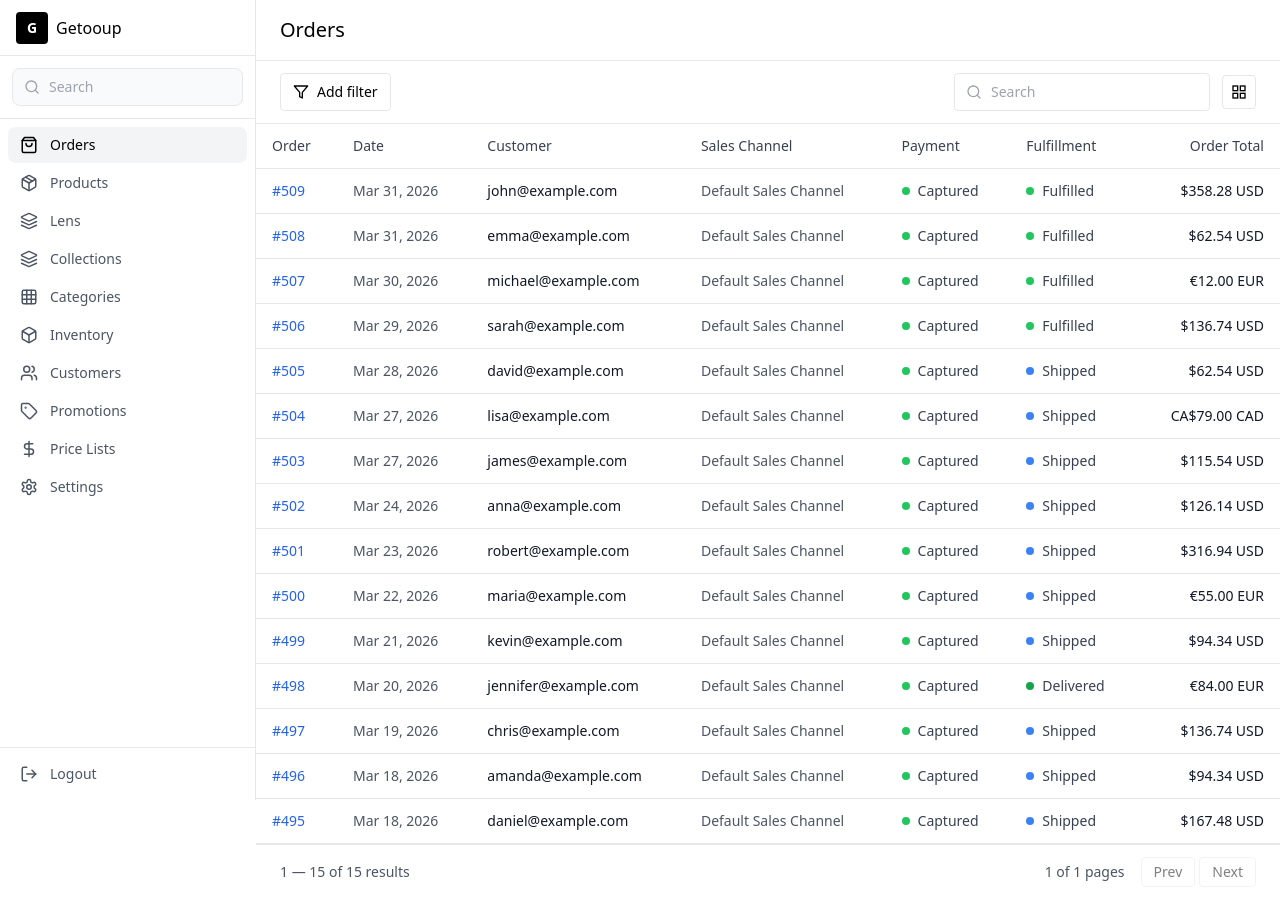
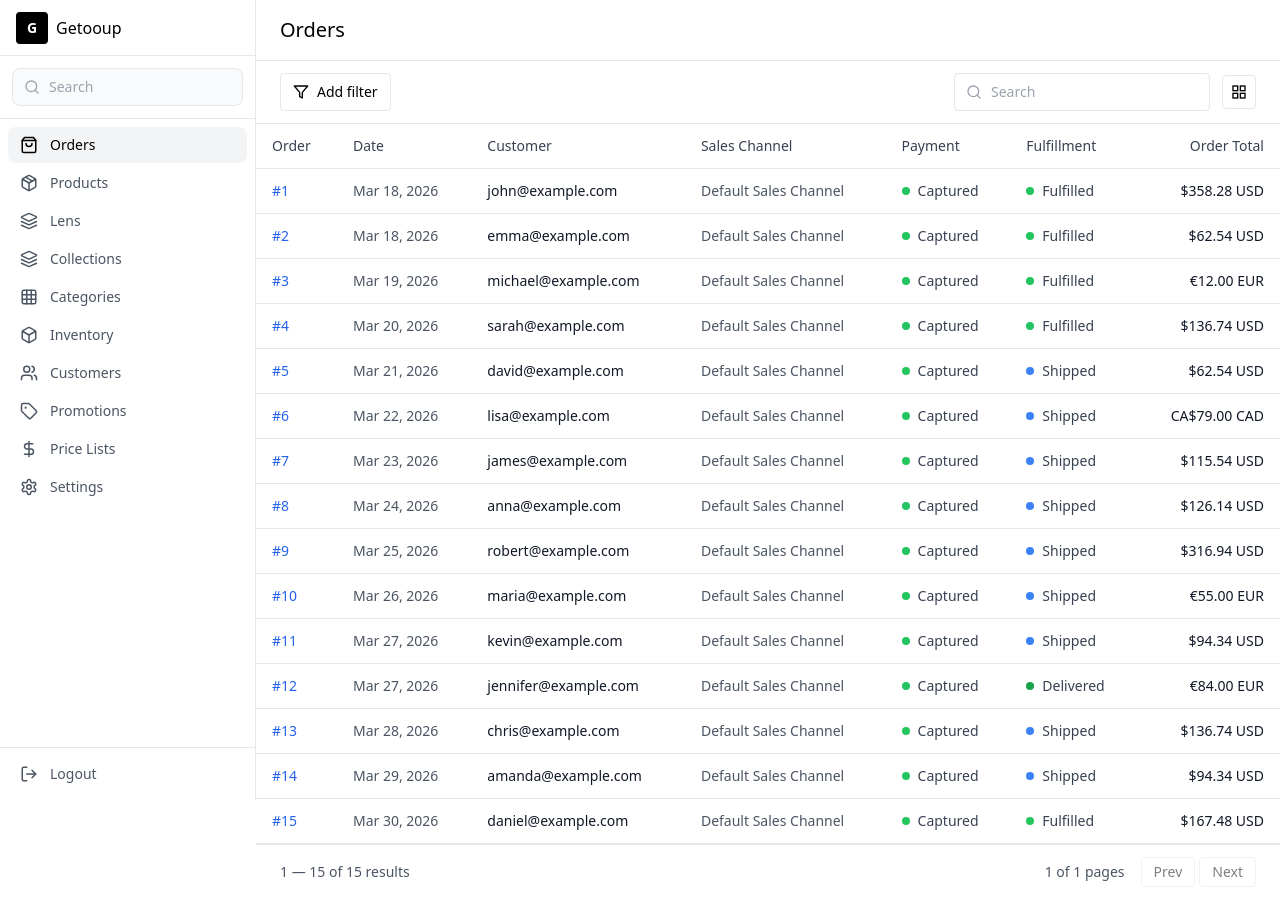
Before and after one commit to dongjian230612-wudiknu/getooup, a Next.js app: page /admin/orders in a window 1280 px wide. Built offline with nearby package versions, Linux system fonts and the light colour scheme; sample sign-in values are in the browser's storage.

Commit message:
Fix order numbers to sequential order #1-#15

```diff
--- a/src/app/admin/orders/page.tsx
+++ b/src/app/admin/orders/page.tsx
@@ -42,21 +42,21 @@ const filterOptions: FilterOption[] = [
 
 export default function Orders() {
   const [orders] = useState<Order[]>([
-    { id: 'ORD-001', orderNumber: '#509', customer: 'John Smith', email: 'john@example.com', amount: 358.28, currency: 'USD', paymentStatus: 'captured', fulfillmentStatus: 'fulfilled', salesChannel: 'Default Sales Channel', date: '2026-03-31', items: 2, region: 'North America' },
-    { id: 'ORD-002', orderNumber: '#508', customer: 'Emma Wilson', email: 'emma@example.com', amount: 62.54, currency: 'USD', paymentStatus: 'captured', fulfillmentStatus: 'fulfilled', salesChannel: 'Default Sales Channel', date: '2026-03-31', items: 1, region: 'Europe' },
-    { id: 'ORD-003', orderNumber: '#507', customer: 'Michael Brown', email: 'michael@example.com', amount: 12.00, currency: 'EUR', paymentStatus: 'captured', fulfillmentStatus: 'fulfilled', salesChannel: 'Default Sales Channel', date: '2026-03-30', items: 3, region: 'Europe' },
-    { id: 'ORD-004', orderNumber: '#506', customer: 'Sarah Davis', email: 'sarah@example.com', amount: 136.74, currency: 'USD', paymentStatus: 'captured', fulfillmentStatus: 'fulfilled', salesChannel: 'Default Sales Channel', date: '2026-03-29', items: 1, region: 'North America' },
-    { id: 'ORD-005', orderNumber: '#505', customer: 'David Lee', email: 'david@example.com', amount: 62.54, currency: 'USD', paymentStatus: 'captured', fulfillmentStatus: 'shipped', salesChannel: 'Default Sales Channel', date: '2026-03-28', items: 2, region: 'Asia' },
-    { id: 'ORD-006', orderNumber: '#504', customer: 'Lisa Chen', email: 'lisa@example.com', amount: 79.00, currency: 'CAD', paymentStatus: 'captured', fulfillmentStatus: 'shipped', salesChannel: 'Default Sales Channel', date: '2026-03-27', items: 1, region: 'North America' },
-    { id: 'ORD-007', orderNumber: '#503', customer: 'James Wilson', email: 'james@example.com', amount: 115.54, currency: 'USD', paymentStatus: 'captured', fulfillmentStatus: 'shipped', salesChannel: 'Default Sales Channel', date: '2026-03-27', items: 2, region: 'North America' },
-    { id: 'ORD-008', orderNumber: '#502', customer: 'Anna Zhang', email: 'anna@example.com', amount: 126.14, currency: 'USD', paymentStatus: 'captured', fulfillmentStatus: 'shipped', salesChannel: 'Default Sales Channel', date: '2026-03-24', items: 1, region: 'Asia' },
-    { id: 'ORD-009', orderNumber: '#501', customer: 'Robert Taylor', email: 'robert@example.com', amount: 316.94, currency: 'USD', paymentStatus: 'captured', fulfillmentStatus: 'shipped', salesChannel: 'Default Sales Channel', date: '2026-03-23', items: 3, region: 'North America' },
-    { id: 'ORD-010', orderNumber: '#500', customer: 'Maria Garcia', email: 'maria@example.com', amount: 55.00, currency: 'EUR', paymentStatus: 'captured', fulfillmentStatus: 'shipped', salesChannel: 'Default Sales Channel', date: '2026-03-22', items: 1, region: 'Europe' },
-    { id: 'ORD-011', orderNumber: '#499', customer: 'Kevin Wang', email: 'kevin@example.com', amount: 94.34, currency: 'USD', paymentStatus: 'captured', fulfillmentStatus: 'shipped', salesChannel: 'Default Sales Channel', date: '2026-03-21', items: 2, region: 'Asia' },
-    { id: 'ORD-012', orderNumber: '#498', customer: 'Jennifer Liu', email: 'jennifer@example.com', amount: 84.00, currency: 'EUR', paymentStatus: 'captured', fulfillmentStatus: 'delivered', salesChannel: 'Default Sales Channel', date: '2026-03-20', items: 1, region: 'Europe' },
-    { id: 'ORD-013', orderNumber: '#497', customer: 'Chris Martin', email: 'chris@example.com', amount: 136.74, currency: 'USD', paymentStatus: 'captured', fulfillmentStatus: 'shipped', salesChannel: 'Default Sales Channel', date: '2026-03-19', items: 2, region: 'North America' },
-    { id: 'ORD-014', orderNumber: '#496', customer: 'Amanda White', email: 'amanda@example.com', amount: 94.34, currency: 'USD', paymentStatus: 'captured', fulfillmentStatus: 'shipped', salesChannel: 'Default Sales Channel', date: '2026-03-18', items: 1, region: 'Europe' },
-    { id: 'ORD-015', orderNumber: '#495', customer: 'Daniel Kim', email: 'daniel@example.com', amount: 167.48, currency: 'USD', paymentStatus: 'captured', fulfillmentStatus: 'shipped', salesChannel: 'Default Sales Channel', date: '2026-03-18', items: 3, region: 'Asia' },
+    { id: 'ORD-001', orderNumber: '#1', customer: 'John Smith', email: 'john@example.com', amount: 358.28, currency: 'USD', paymentStatus: 'captured', fulfillmentStatus: 'fulfilled', salesChannel: 'Default Sales Channel', date: '2026-03-18', items: 2, region: 'North America' },
+    { id: 'ORD-002', orderNumber: '#2', customer: 'Emma Wilson', email: 'emma@example.com', amount: 62.54, currency: 'USD', paymentStatus: 'captured', fulfillmentStatus: 'fulfilled', salesChannel: 'Default Sales Channel', date: '2026-03-18', items: 1, region: 'Europe' },
+    { id: 'ORD-003', orderNumber: '#3', customer: 'Michael Brown', email: 'michael@example.com', amount: 12.00, currency: 'EUR', paymentStatus: 'captured', fulfillmentStatus: 'fulfilled', salesChannel: 'Default Sales Channel', date: '2026-03-19', items: 3, region: 'Europe' },
+    { id: 'ORD-004', orderNumber: '#4', customer: 'Sarah Davis', email: 'sarah@example.com', amount: 136.74, currency: 'USD', paymentStatus: 'captured', fulfillmentStatus: 'fulfilled', salesChannel: 'Default Sales Channel', date: '2026-03-20', items: 1, region: 'North America' },
+    { id: 'ORD-005', orderNumber: '#5', customer: 'David Lee', email: 'david@example.com', amount: 62.54, currency: 'USD', paymentStatus: 'captured', fulfillmentStatus: 'shipped', salesChannel: 'Default Sales Channel', date: '2026-03-21', items: 2, region: 'Asia' },
+    { id: 'ORD-006', orderNumber: '#6', customer: 'Lisa Chen', email: 'lisa@example.com', amount: 79.00, currency: 'CAD', paymentStatus: 'captured', fulfillmentStatus: 'shipped', salesChannel: 'Default Sales Channel', date: '2026-03-22', items: 1, region: 'North America' },
+    { id: 'ORD-007', orderNumber: '#7', customer: 'James Wilson', email: 'james@example.com', amount: 115.54, currency: 'USD', paymentStatus: 'captured', fulfillmentStatus: 'shipped', salesChannel: 'Default Sales Channel', date: '2026-03-23', items: 2, region: 'North America' },
+    { id: 'ORD-008', orderNumber: '#8', customer: 'Anna Zhang', email: 'anna@example.com', amount: 126.14, currency: 'USD', paymentStatus: 'captured', fulfillmentStatus: 'shipped', salesChannel: 'Default Sales Channel', date: '2026-03-24', items: 1, region: 'Asia' },
+    { id: 'ORD-009', orderNumber: '#9', customer: 'Robert Taylor', email: 'robert@example.com', amount: 316.94, currency: 'USD', paymentStatus: 'captured', fulfillmentStatus: 'shipped', salesChannel: 'Default Sales Channel', date: '2026-03-25', items: 3, region: 'North America' },
+    { id: 'ORD-010', orderNumber: '#10', customer: 'Maria Garcia', email: 'maria@example.com', amount: 55.00, currency: 'EUR', paymentStatus: 'captured', fulfillmentStatus: 'shipped', salesChannel: 'Default Sales Channel', date: '2026-03-26', items: 1, region: 'Europe' },
+    { id: 'ORD-011', orderNumber: '#11', customer: 'Kevin Wang', email: 'kevin@example.com', amount: 94.34, currency: 'USD', paymentStatus: 'captured', fulfillmentStatus: 'shipped', salesChannel: 'Default Sales Channel', date: '2026-03-27', items: 2, region: 'Asia' },
+    { id: 'ORD-012', orderNumber: '#12', customer: 'Jennifer Liu', email: 'jennifer@example.com', amount: 84.00, currency: 'EUR', paymentStatus: 'captured', fulfillmentStatus: 'delivered', salesChannel: 'Default Sales Channel', date: '2026-03-27', items: 1, region: 'Europe' },
+    { id: 'ORD-013', orderNumber: '#13', customer: 'Chris Martin', email: 'chris@example.com', amount: 136.74, currency: 'USD', paymentStatus: 'captured', fulfillmentStatus: 'shipped', salesChannel: 'Default Sales Channel', date: '2026-03-28', items: 2, region: 'North America' },
+    { id: 'ORD-014', orderNumber: '#14', customer: 'Amanda White', email: 'amanda@example.com', amount: 94.34, currency: 'USD', paymentStatus: 'captured', fulfillmentStatus: 'shipped', salesChannel: 'Default Sales Channel', date: '2026-03-29', items: 1, region: 'Europe' },
+    { id: 'ORD-015', orderNumber: '#15', customer: 'Daniel Kim', email: 'daniel@example.com', amount: 167.48, currency: 'USD', paymentStatus: 'captured', fulfillmentStatus: 'fulfilled', salesChannel: 'Default Sales Channel', date: '2026-03-30', items: 3, region: 'Asia' },
   ]);
 
   const [search, setSearch] = useState('');
```
Also changed, not shown: 1 other file (tests, documents, lock files or other folders).
